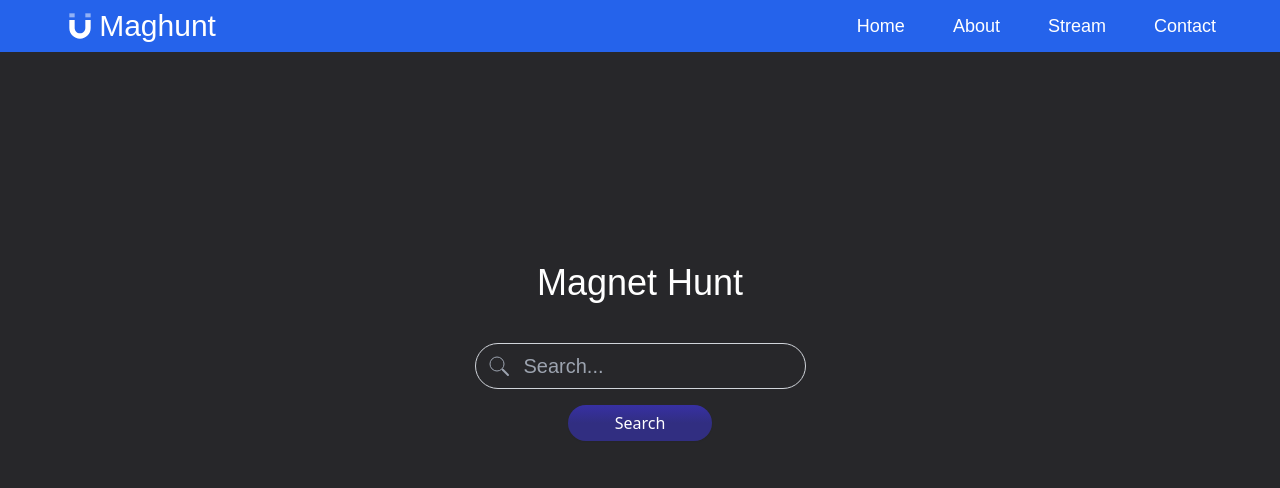
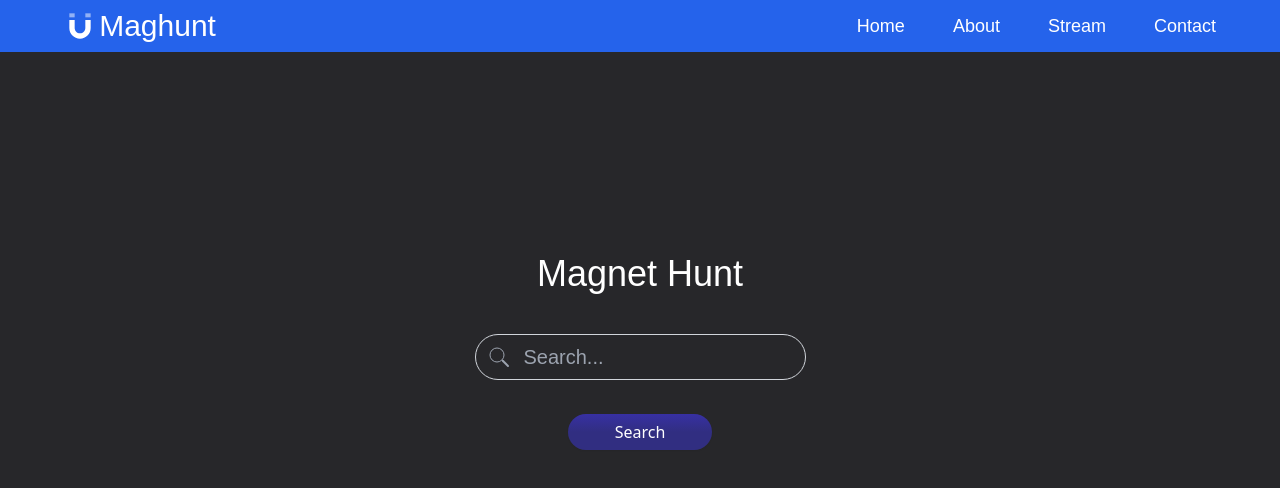
Before and after one commit to noob3911/maghuntui, a Next.js app: page / in a window 1280 px wide. Shown: the top 488 px of the page. Built offline with nearby package versions, Linux system fonts and the light colour scheme.

Commit message:
some ui changes

```diff
--- a/components/Hero.jsx
+++ b/components/Hero.jsx
@@ -67,14 +67,14 @@ const Hero = () => {
                      </div>
                      <input
                         type="text"
-                        className="rounded-full font-montserrat pl-12 pr-4 py-2 bg-transparent text-slate-600 border border-gray-300 focus:outline-none focus:border-blue-500 text-xl"
+                        className="rounded-full  font-montserrat pl-12 pr-4 py-2 bg-transparent text-slate-600 border border-gray-300 focus:outline-none focus:border-blue-500 text-xl"
                         placeholder="Search..."
                         onChange={handleSearch}
                      />
                   </div>
                   <button
                      type="submit"
-                     className="w-32 my-4 mt-10 text-white sm:w-36 flex items-center text-md justify-center text-center  h-9 rounded-full  hover:brightness-110 bg-opacity-0 shadow-sm  mt-4 bg-gradient-to-t from-indigo-900 via-indigo-900 to-indigo-800"
+                     className="w-32 my-4 mt-[2.1rem] text-white sm:w-36 flex items-center text-md justify-center text-center  h-9 rounded-full  hover:brightness-110 bg-opacity-0 shadow-sm  mt-4 bg-gradient-to-t from-indigo-900 via-indigo-900 to-indigo-800"
                   >
                      {isLoading ? "Loading.." : "Search"}
                   </button>
```
